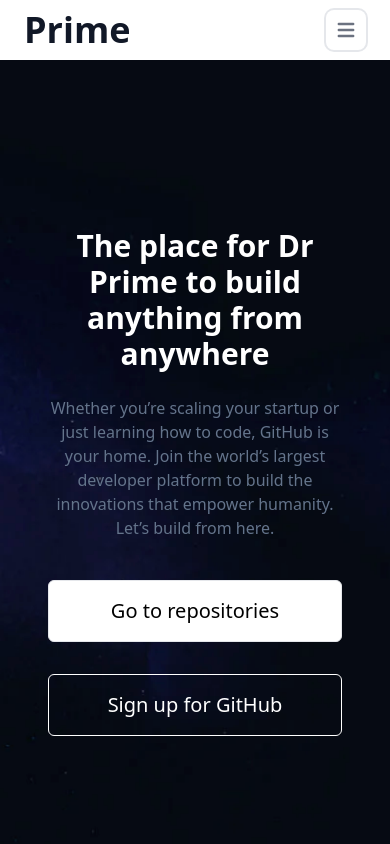
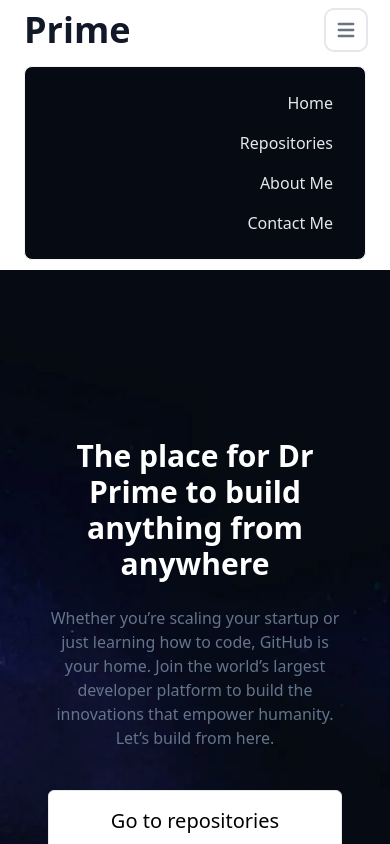
Before and after one commit to DrPrime01/my-github-repos, a React (Vite) app: page / in a window 390 px wide. Both pictures are taken after a click on the button "Open main menu". Shown: the top 844 px of the page. Built offline with nearby package versions, Linux system fonts and the light colour scheme.

Commit message:
fixed more mobile navigation dropdown issue

```diff
--- a/src/Components/OtherComponents/Navbar.jsx
+++ b/src/Components/OtherComponents/Navbar.jsx
@@ -1,20 +1,19 @@
-import React from "react";
-import { Link, NavLink } from "react-router-dom";
-import { useState } from "react";
+import React, { useEffect, useState } from "react";
+import { Link, NavLink, useLocation } from "react-router-dom";
 
 function Navbar() {
   const [toggleNavbar, setToggleNavbar] = useState(false);
-  const navBarstyles = {
-    navBarHidden: "hidden w-full md:block md:w-auto",
-    navBarDisplayed: "display w-full md:block md:w-auto"
+  const location = useLocation();
+  function handleBtnClick(e) {
+    setToggleNavbar(()=>!toggleNavbar);
+    e.preventDefault();
+    console.log(toggleNavbar)
   }
-  const [navBarStyle, setNavBarStyle] = useState("hidden w-full md:block md:w-auto")
 
-  function handleBtnClick(e) {
-    setToggleNavbar(!toggleNavbar);
-    e.preventDefault();
-    toggleNavbar ? setNavBarStyle(navBarstyles.navBarDisplayed) : setNavBarStyle(navBarstyles.navBarHidden);
-  }
+  useEffect(()=> {
+    setToggleNavbar(false)
+  }, [location])
+
   return (
     <nav className="bg-[#060A13] xs:bg-white border-gray-200 px-2 sm:px-4 py-2.5 xs:text-gray-900">
       <div className="flex flex-wrap justify-between items-center px-4 mx-auto">
@@ -47,7 +46,7 @@ function Navbar() {
             ></path>
           </svg>
         </button>
-        <div className={navBarStyle} id="navbar-default">
+        <div className={`w-full md:block md:w-auto ${toggleNavbar ? 'display' : 'hidden'}`} id="navbar-default">
           <ul className="flex flex-col items-end p-4 mt-4 bg-[#060A13] rounded-lg border border-gray-100 md:flex-row md:space-x-8 md:mt-0 md:text-sm md:font-medium md:border-0 md:bg-[#060A13] dark:bg-gray-800 md:dark:bg-gray-900 dark:border-gray-700">
             <li>
               <NavLink
--- a/src/Components/Pages/Contact.jsx
+++ b/src/Components/Pages/Contact.jsx
@@ -12,7 +12,6 @@ function Contact() {
         </div>
       </div>
       <form
-        novalidate=""
         className="space-y-6 w-1/2 xs:w-auto"
       >
         <div className="mt-0 xs:mt-0">
--- a/src/Components/Pages/Repositories.jsx
+++ b/src/Components/Pages/Repositories.jsx
@@ -44,7 +44,7 @@ function Repositories() {
     );
   });
   return (
-    <div className="flex flex-row justify-between xs:flex-col p-12 xs:items-center">
+    <div className="flex flex-row justify-between xs:flex-col p-12 xs:p-6 xs:items-center">
       <div id="profile" className="w-1/4 xs:w-auto xs:mb-8">
         {loadings ? <Loading type="spin" color="gray" /> : <Profile />}
       </div>
```
